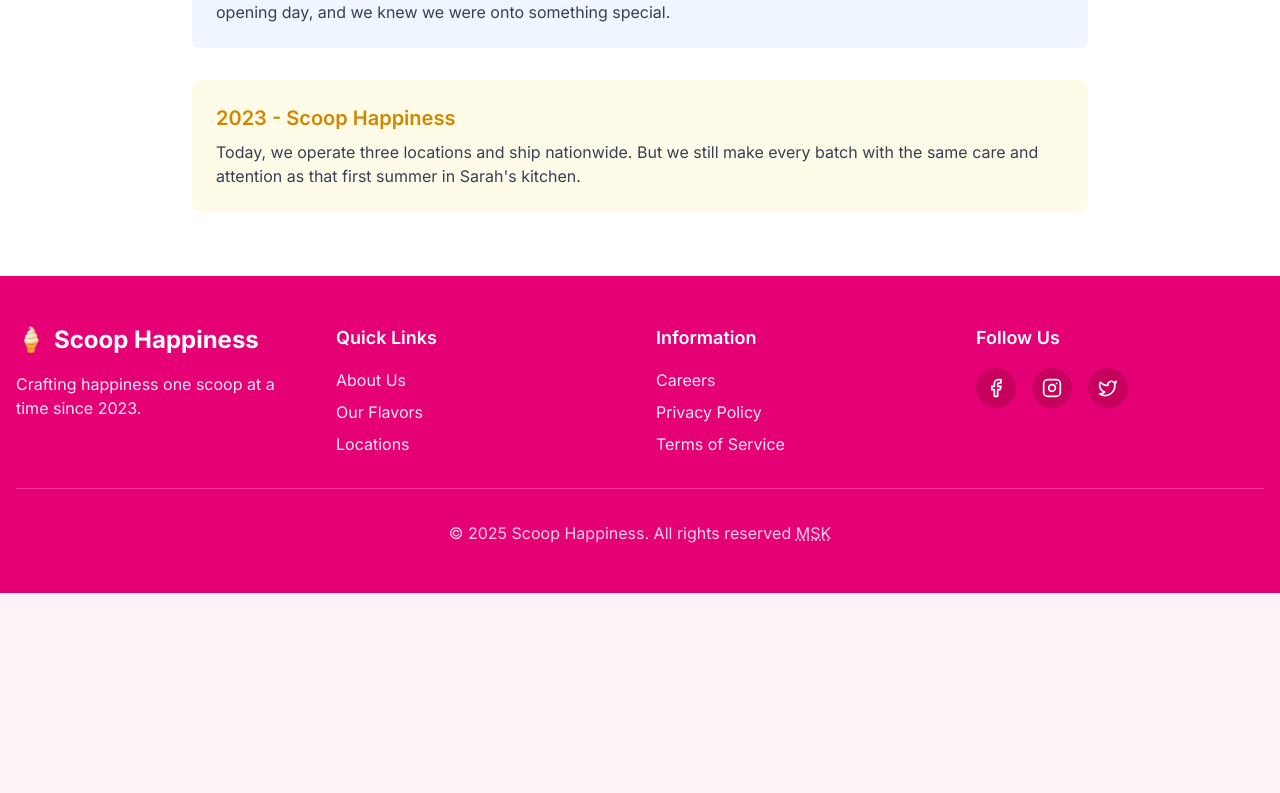
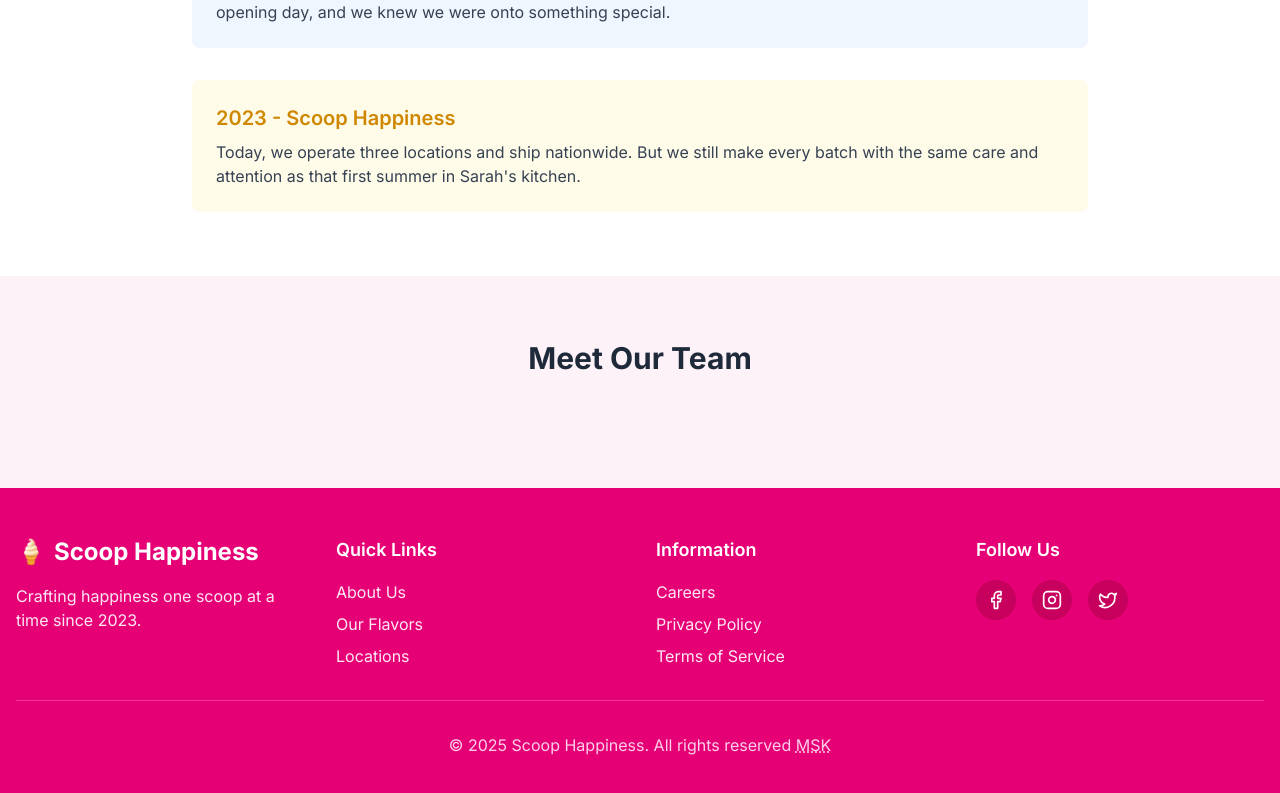
Before and after one commit to MuhammadSubhan0712/NextJs-Projects, a Next.js app in the folder icecream-bar/: page /about in a window 1280 px wide. Shown: the part 852-1645 px from the top of the page. Before the commit the page ends 1445 px from the top, so only its background shows below. Built offline with nearby package versions, Linux system fonts and the light colour scheme.

Commit message:
Working..

```diff
--- a/icecream-bar/src/app/about/page.tsx
+++ b/icecream-bar/src/app/about/page.tsx
@@ -48,6 +48,7 @@ const About = () => {
         </div>
       </section>
 
+              {/* Story Section */}
       <section className="py-16 bg-white">
         <div className="container mx-auto px-4">
           <div className="max-w-4xl mx-auto">
@@ -107,6 +108,36 @@ const About = () => {
           </div>
         </div>
       </section>
+
+        {/* Team Section */}
+        <section className="py-16 bg-pink-50">
+          <div className="container mx-auto px-4">
+            <motion.h2
+             initial={{ opacity: 0 }}
+             whileInView={{ opacity: 1 }}
+             transition={{ duration: 0.5 }}
+             viewport={{ once: true }}
+             className="text-3xl font-bold text-center text-gray-800 mb-12">
+             Meet Our Team
+            </motion.h2>
+
+            <div className="grid grid-cols-1 md:grid-cols-3 gap-8">
+              {teamMembers.map((member, index) => (
+                <motion.div
+                key={member.name}
+                initial={{ opacity: 0, y: 20 }}
+                whileInView={{ opacity: 1, y: 0 }}
+                transition={{ duration: 0.5, delay: index * 0.1 }}
+                viewport={{ once: true }}
+                className="bg-white rounded-xl shadow-md overflow-hidden hover:shadow-lg transition-shadow">
+
+                </motion.div>
+              ))}
+            </div>
+          </div>
+        </section>
+
+
     </main>
     </>
   )
```
